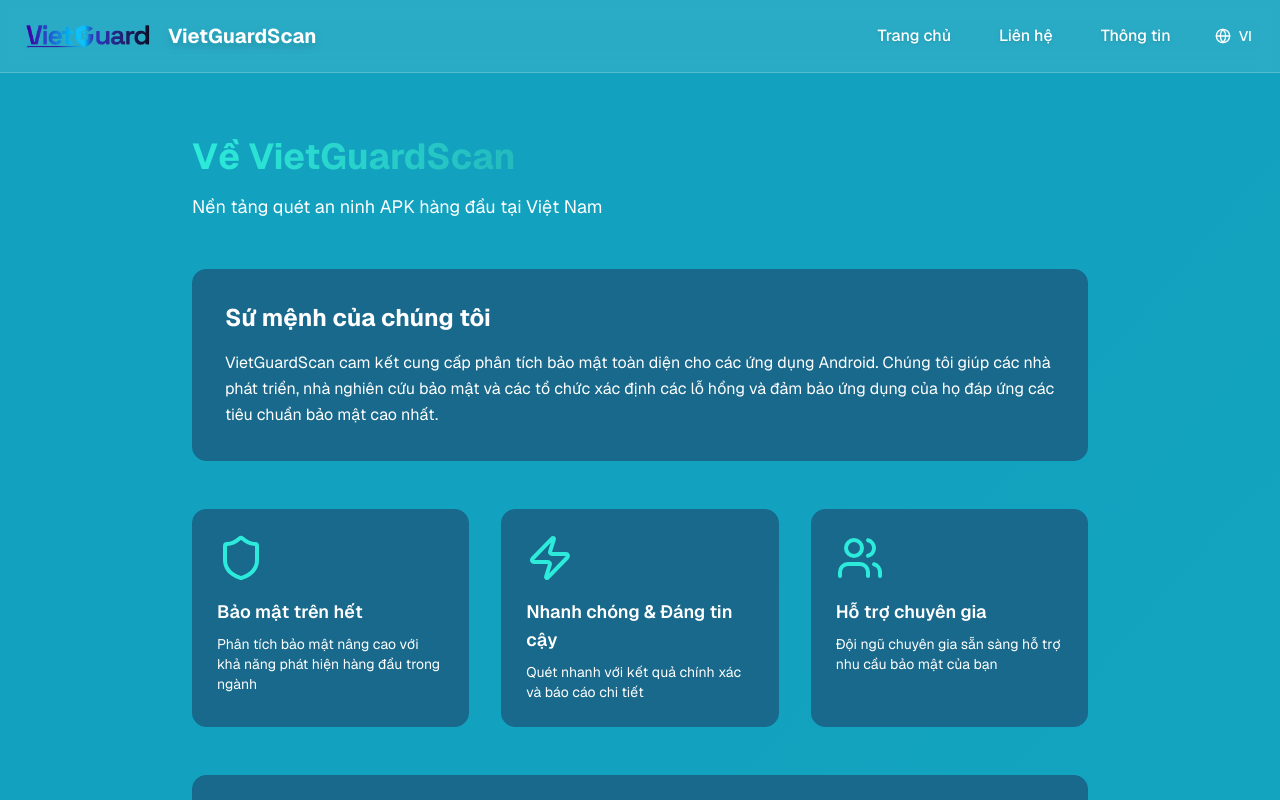
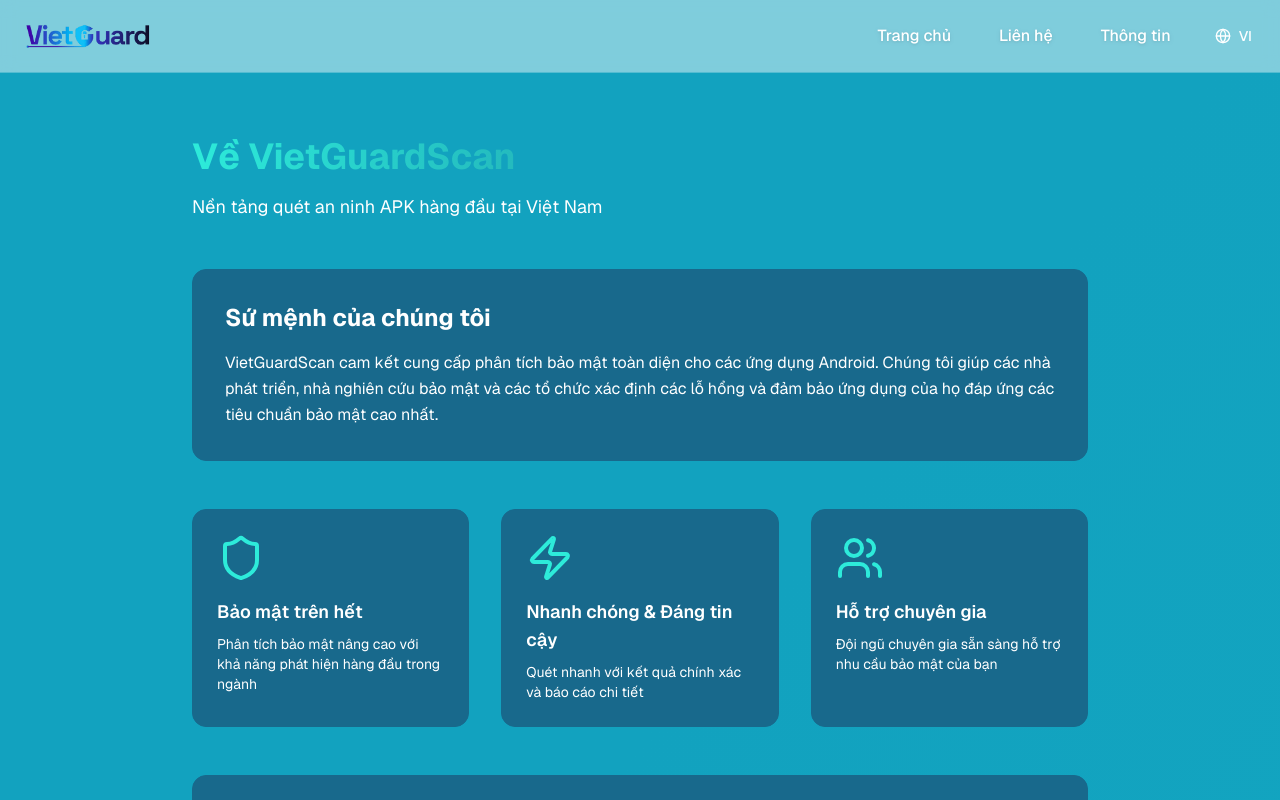
Before and after one commit to trandinhnamuet/vietguard-ics-frontend, a Next.js app: page /about in a window 1280 px wide. Shown: the top 800 px of the page. Built offline with nearby package versions, Linux system fonts and the light colour scheme.

Commit message:
change header background color

```diff
--- a/components/header.tsx
+++ b/components/header.tsx
@@ -26,7 +26,9 @@ export function Header() {
 
   return (
     <header className="sticky top-0 z-50 w-full border-b border-white/20 bg-white/10 backdrop-blur-sm supports-[backdrop-filter]:bg-white/10 transition-all duration-300">
-      <div className="container mx-auto px-4 py-4">
+      {/* Lớp phủ trắng mờ 50% */}
+      <div className="absolute inset-0 w-full h-full bg-white opacity-40 pointer-events-none z-0" />
+      <div className="relative container mx-auto px-4 py-4 z-10">
         <div className="flex items-center justify-between">
           {/* Logo */}
           <Link href="/" className="flex items-center gap-2 flex-shrink-0">
@@ -40,7 +42,6 @@ export function Header() {
               />
             </div>
             <span className="text-xl font-bold text-white drop-shadow-lg">
-              VietGuardScan
             </span>
           </Link>
 
```
